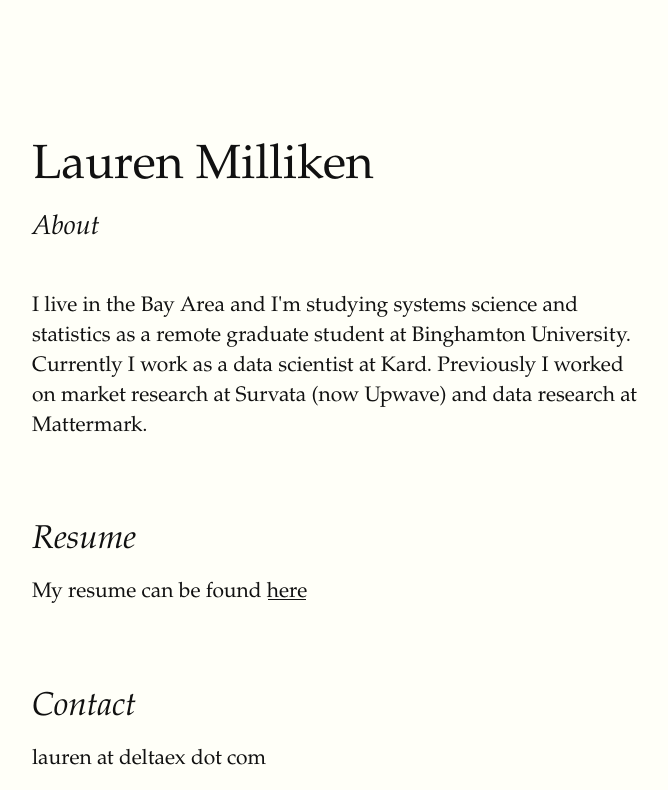
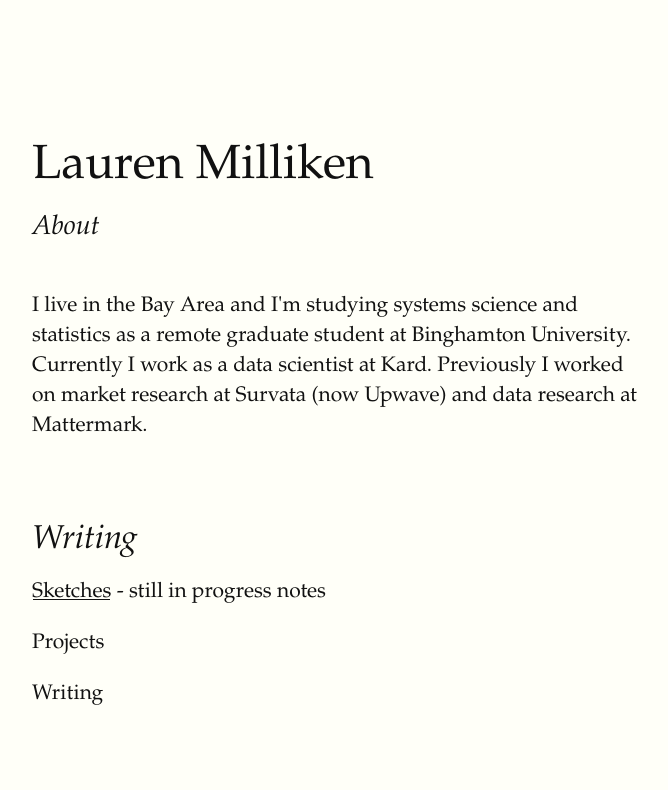
Before and after one commit to laurenmilliken/laurenmilliken.github.io, a plain HTML site: page index.html in a window 1280 px wide. Shown: the top 790 px of the page, without its empty margins (128-796 px from the left). Drawn offline with Linux system fonts and the light colour scheme; a web font is replaced by a local one.

Commit message:
Update index.html

```diff
--- a/index.html
+++ b/index.html
@@ -12,6 +12,18 @@
 	<section>
 		<p>
 			I live in the Bay Area and I'm studying systems science and statistics as a remote graduate student at Binghamton University.  Currently I work as a data scientist at Kard. Previously I worked on market research at Survata (now Upwave) and data research at Mattermark.
+		</p>
+	</section>
+	<section>
+		<h2 id="fundamentals">Writing</h2>
+		<p>
+			<a href="/sketches.html">Sketches</a> - still in progress notes
+		</p>
+		<p>
+			Projects
+		</p>
+		<p>
+			Writing
 		</p>
 	</section>
 	<section>
```
